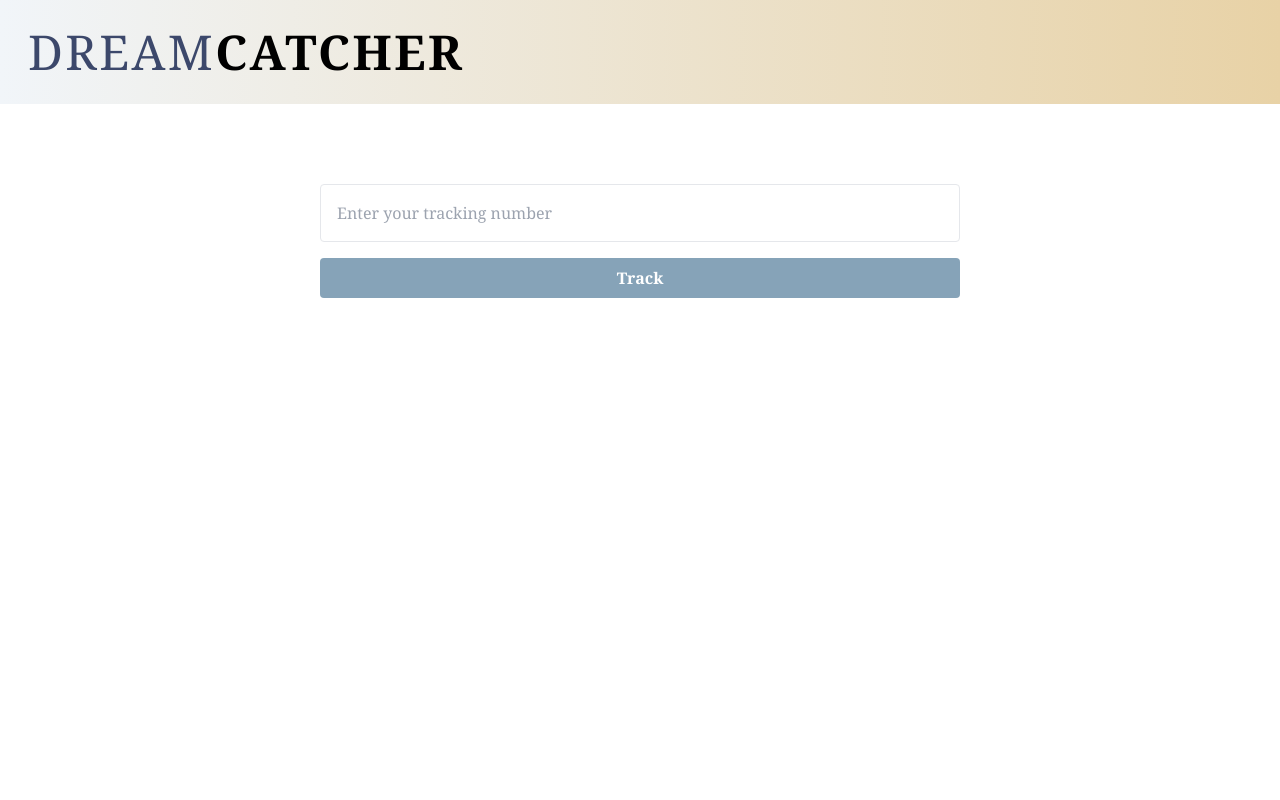
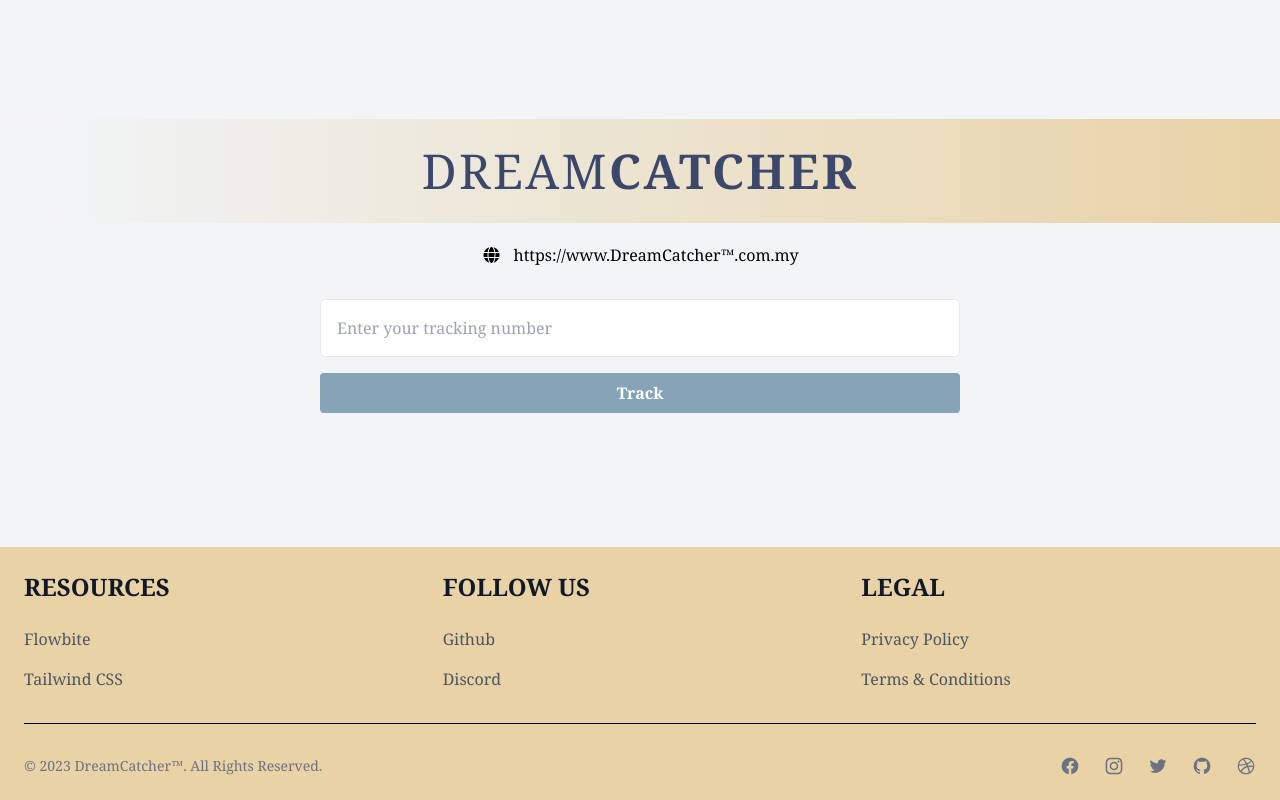
Before and after one commit to KenWilbertOsman/Innovate, a Next.js app: page /user-tracking in a window 1280 px wide. Shown: the top 800 px of the page. Built offline with nearby package versions, Linux system fonts and the light colour scheme.

Commit message:
user tracking page design, remove nav bar and add the logo in the middle of the screen

```diff
--- a/pages/user-tracking.js
+++ b/pages/user-tracking.js
@@ -1,44 +1,47 @@
-import {useState} from 'react' //to keep with local state
+import { useState } from 'react' //to keep with local state
 import { useRouter } from 'next/router'
-import LogoNavbar from "../components/LogoNavbar"
+import '@fortawesome/fontawesome-free/css/all.css';
 
 export default function UserTracking() {
-    const [formInput, updateFormInput] = useState({hash: ''})
+    const [formInput, updateFormInput] = useState({ hash: '' })
     const router = useRouter()
 
     async function userTrack() {
-        const {hash} = formInput
+        const { hash } = formInput
         router.push(`/user-details?h=${hash}`)
     }
 
     return (
 
         <div className='font-serif'>
-    <LogoNavbar/>
-      <div>
-      <div className= "flex justify-center">
-        <div className="w-1/2 flex flex-col m-12">
+            <div className='min-h-screen flex flex-col'>
+                <div className="flex justify-center items-center flex-col flex-grow bg-gray-100 ">
+                    <div className="p-7 bg-gradient-to-r from-slate-100 to-theme-beige w-full flex justify-center">
+                        <span className="text-2xl font-serif font-normal tracking-wider text-theme-dream-2 md:text-3xl lg:text-4xl xl:text-5xl">
+                            DREAM
+                            <span className="font-semibold ">CATCHER</span>
+                        </span>
+                    </div>
+                    <a className='mt-5'>
+                        <i class="fas fa-globe fa-fw mr-3"></i>
+                        https://www.DreamCatcher™.com.my
+                    </a>
+                    <div className="flex justify-center w-full ">
+                        <div className="w-1/2 flex flex-col">
                             <input
                                 placeholder="Enter your tracking number"
                                 className="mt-8 border rounded p-4"
                                 onChange={e => updateFormInput({ ...formInput, hash: e.target.value })}
                             />
                             <button className="w-half mt-4 bg-theme-blue text-white font-bold py-2 px-11 my-4 rounded" onClick={() => userTrack()}>Track</button>
-
-                {/* <Link href={`/user-detail?index=${}`}  className = "mr-6 text-theme-peach">
-              User Tracking Page
-          </Link> */}
                         </div>
-
                     </div>
-      <div class = "flex flex-col min-h-screen">
-      <footer class="p-4 bg-theme-beige sm:p-6 mt-auto">
-
+                </div>
+                <footer class="p-4 bg-theme-beige sm:p-6">
                     <div class="mb:justify-evenly">
-
                         <div class="grid grid-cols-2 gap-8 sm:gap-6 sm:grid-cols-3">
                             <div>
-                <h2 class="mb-6 text-xl font-semibold text-gray-900 uppercase dark:text-white">Resources</h2>
+                                <h2 class="mb-6 text-base font-semibold text-gray-900 uppercase dark:text-white lg:text-xl xl:text-2xl">Resources</h2>
                                 <ul class="text-gray-600 dark:text-gray-400">
                                     <li class="mb-4">
                                         <a href="/user-tracking" class="hover:underline">Flowbite</a>
@@ -49,7 +52,7 @@ export default function UserTracking() {
                                 </ul>
                             </div>
                             <div>
-                <h2 class="mb-6 text-xl font-semibold text-gray-900 uppercase dark:text-white">Follow us</h2>
+                                <h2 class="mb-6 text-base font-semibold text-gray-900 uppercase dark:text-white lg:text-xl xl:text-2xl">Follow us</h2>
                                 <ul class="text-gray-600 dark:text-gray-400">
                                     <li class="mb-4">
                                         <a href="/user-tracking" class="hover:underline ">Github</a>
@@ -60,7 +63,7 @@ export default function UserTracking() {
                                 </ul>
                             </div>
                             <div>
-                <h2 class="mb-6 text-xl font-semibold text-gray-900 uppercase dark:text-white">Legal</h2>
+                                <h2 class="mb-6 text-base font-semibold text-gray-900 uppercase dark:text-white lg:text-xl xl:text-2xl">Legal</h2>
                                 <ul class="text-gray-600 dark:text-gray-400">
                                     <li class="mb-4">
                                         <a href="/user-tracking" class="hover:underline">Privacy Policy</a>
@@ -102,6 +105,5 @@ export default function UserTracking() {
                 </footer>
             </div>
         </div>
-  </div>
     )
 }
```
Lines whose indentation alone changed are shown as unchanged.
